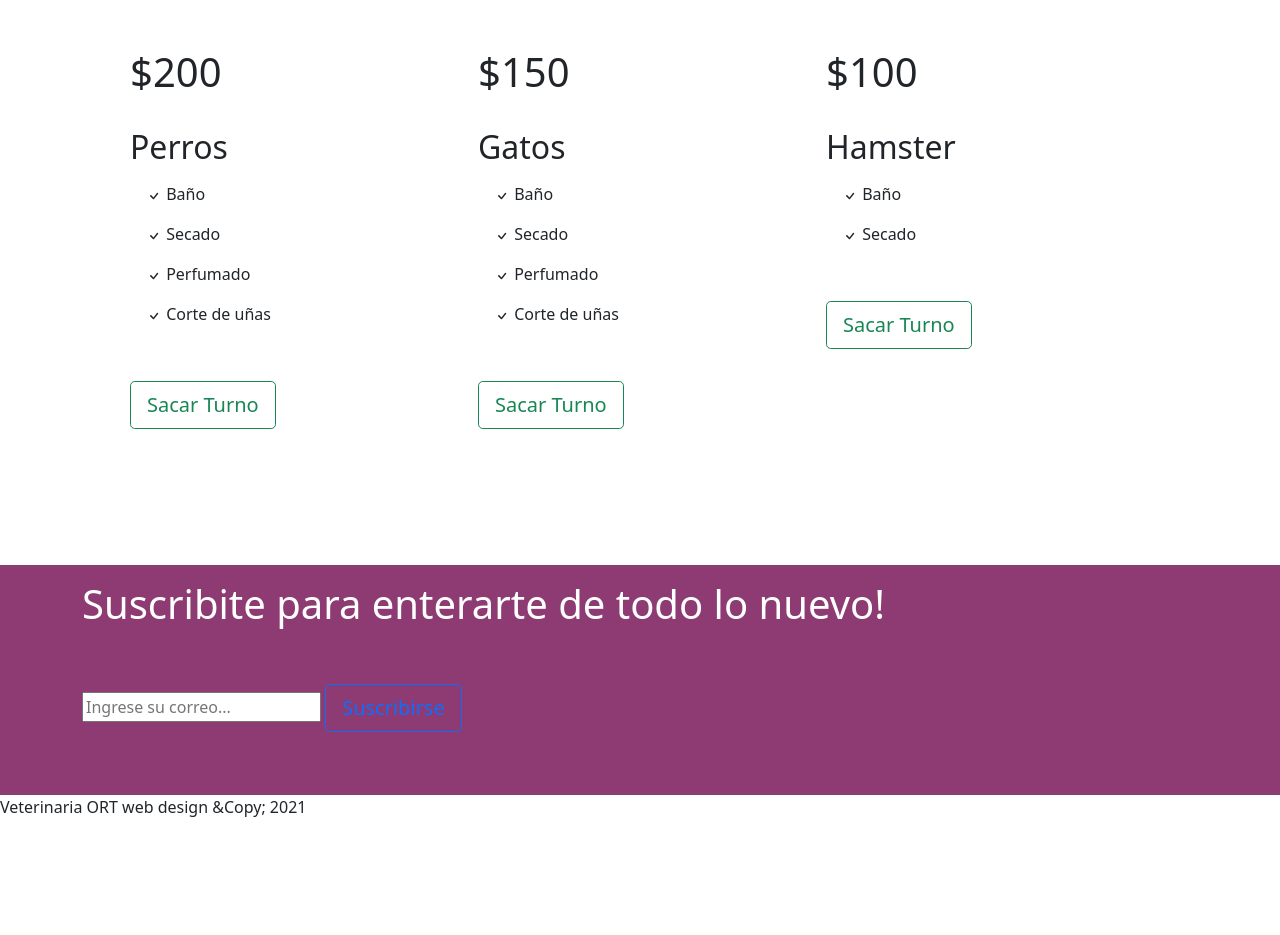
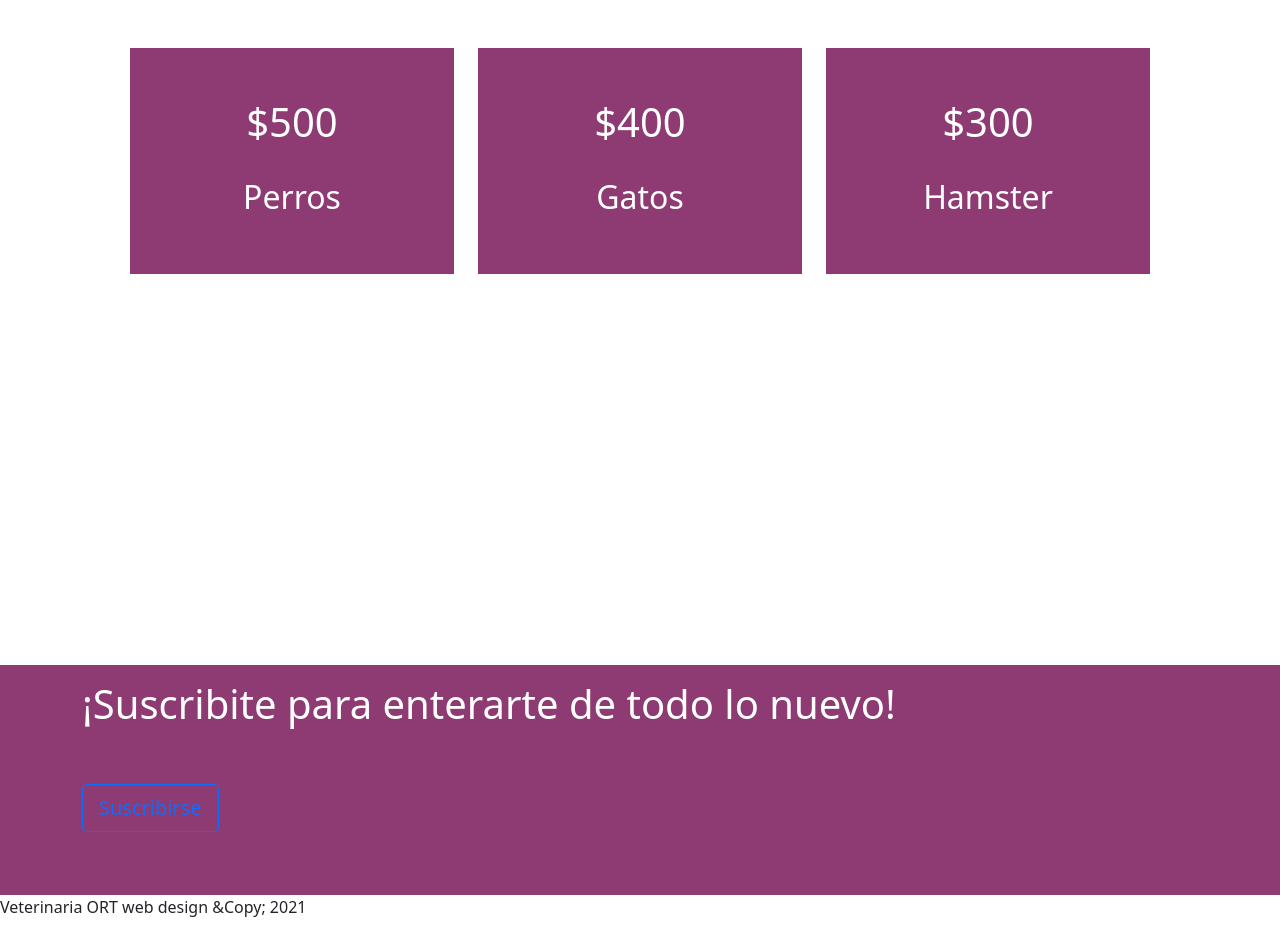
Before and after one commit to aributron/VeterinariaNueva, an ASP.NET Core app: page /Home/Precios in a window 1280 px wide. Shown: the part 81-1016 px from the top of the page. Before the commit the page ends 898 px from the top, so only its background shows below. Run offline with ASP.NET Core 8, Linux system fonts and the light colour scheme.

Commit message:
vistas del proy anterior

```diff
--- a/VeterinariaNueva/Controllers/HomeController.cs
+++ b/VeterinariaNueva/Controllers/HomeController.cs
@@ -1,3 +1,4 @@
+using Microsoft.AspNetCore.Authorization;
 using Microsoft.AspNetCore.Mvc;
 using Microsoft.Extensions.Logging;
 using System;
@@ -42,5 +43,10 @@
         {
             return View();
         }
+        [Authorize]
+        public IActionResult Suscripcion ()
+        {
+            return View();
+        }
     }
 }
--- a/VeterinariaNueva/Views/Home/Precios.cshtml
+++ b/VeterinariaNueva/Views/Home/Precios.cshtml
@@ -15,9 +15,72 @@
 
     <title>Bootstrap 5.0 Pricing Table</title>
 
+</head>
+<style>
 
+        .header {
+            background: #00C9FF;
+        }
 
-</head>
+        .bi {
+            color: #00C9FF;
+        }
+
+        .price {
+            color: white;
+            font-size: 100px;
+            font-weight: 800;
+            padding-top: -80% !important;
+        }
+
+        /* The flip card container - set the width and height to whatever you want. We have added the border property to demonstrate that the flip itself goes out of the box on hover (remove perspective if you don't want the 3D effect */
+        .flip-card {
+            background-color: transparent;
+            width: auto;
+            height: auto;
+            perspective: 1000px; /* Remove this if you don't want the 3D effect */
+        }
+
+        /* This container is needed to position the front and back side */
+        .flip-card-inner {
+            position: relative;
+            width: 100%;
+            height: 100%;
+            text-align: center;
+            transition: transform 0.8s;
+            transform-style: preserve-3d;
+        }
+
+        /* Do an horizontal flip when you move the mouse over the flip box container */
+        .flip-card:hover .flip-card-inner {
+            transform: rotateY(180deg);
+        }
+
+        /* Position the front and back side */
+        .flip-card-front, .flip-card-back {
+            position: absolute;
+            width: 100%;
+            height: 100%;
+            -webkit-backface-visibility: hidden; /* Safari */
+            backface-visibility: hidden;
+        }
+
+        /* Style the front side (fallback if image is missing) */
+        .flip-card-front {
+            background-color: #8D3B72;
+            color: white;
+            height: auto;
+            padding: 50px 0px;
+        }
+
+        /* Style the back side */
+        .flip-card-back {
+            background-color: white;
+            color: black;
+            transform: rotateY(180deg);
+            padding: 50px 0px;
+        }
+    </style>
 <body>
 
 
@@ -28,7 +91,7 @@
                     <div class="flip-card-inner">
                         <div class="flip-card-front">
 
-                            <h1>$200</h1>
+                            <h1>$500</h1>
                             <br>
                             <h2 class="card-title">Perros</h2>
                             <small></small>
@@ -56,7 +119,7 @@
                                     </svg> Corte de uñas
                                 </li>
                             </ul>
-                            <a class="my-5 btn btn-outline-success btn-lg" asp-area="" asp-controller="Mascotas" asp-action="Create"> Sacar Turno </a>
+                            <a class="my-5 btn btn-outline-success btn-lg" asp-area="" asp-controller="Turnos" asp-action="Create"> Sacar Turno </a>
                         </div>
                     </div>
                 </div>
@@ -67,7 +130,7 @@
                     <div class="flip-card-inner">
                         <div class="flip-card-front">
 
-                            <h1>$150</h1>
+                            <h1>$400</h1>
                             <br>
                             <h2 class="card-title">Gatos</h2>
                             <small></small>
@@ -95,7 +158,7 @@
                                     </svg> Corte de uñas
                                 </li>
                             </ul>
-                            <a class="my-5 btn btn-outline-success btn-lg" asp-area="" asp-controller="Mascotas" asp-action="Create"> Sacar Turno </a>
+                            <a class="my-5 btn btn-outline-success btn-lg" asp-area="" asp-controller="Turnos" asp-action="Create"> Sacar Turno </a>
                         </div>
                     </div>
                 </div>
@@ -107,7 +170,7 @@
                     <div class="flip-card-inner">
                         <div class="flip-card-front">
 
-                            <h1>$100</h1>
+                            <h1>$300</h1>
                             <br>
                             <h2 class="card-title">Hamster</h2>
                             <small></small>
@@ -125,7 +188,7 @@
                                     </svg> Secado
                                 </li>
                             </ul>
-                            <a class="my-5 btn btn-outline-success btn-lg" asp-area="" asp-controller="Mascotas" asp-action="Create"> Sacar Turno </a>
+                            <a class="my-5 btn btn-outline-success btn-lg" asp-area="" asp-controller="Turnos" asp-action="Create"> Sacar Turno </a>
                         </div>
                     </div>
                 </div>
@@ -141,13 +204,73 @@
 
 </body>
 
-
-
-
-
+</html>
 <!-- Option 1: Bootstrap Bundle with Popper -->
 <script src="https://cdn.jsdelivr.net/npm/bootstrap@5.0.0-beta1/dist/js/bootstrap.bundle.min.js" integrity="sha384-ygbV9kiqUc6oa4msXn9868pTtWMgiQaeYH7/t7LECLbyPA2x65Kgf80OJFdroafW" crossorigin="anonymous"></script>
 
 
+<style>
 
-</html>
+        .header {
+            background: #00C9FF;
+        }
+
+        .bi {
+            color: #00C9FF;
+        }
+
+        .price {
+            color: white;
+            font-size: 100px;
+            font-weight: 800;
+            padding-top: -80% !important;
+        }
+
+        /* The flip card container - set the width and height to whatever you want. We have added the border property to demonstrate that the flip itself goes out of the box on hover (remove perspective if you don't want the 3D effect */
+        .flip-card {
+            background-color: transparent;
+            width: 100%;
+            height: 100%;
+            perspective: 1000px;  /* Remove this if you don't want the 3D effect */
+        }
+
+        /* This container is needed to position the front and back side */
+        .flip-card-inner {
+            position: relative;
+            width: 100%;
+            height: 100%;
+            text-align: center;
+            transition: transform 0.8s;
+            transform-style: preserve-3d;
+        }
+
+        /* Do an horizontal flip when you move the mouse over the flip box container */
+        .flip-card:hover .flip-card-inner {
+            transform: rotateY(180deg);
+        }
+
+        /* Position the front and back side */
+        .flip-card-front, .flip-card-back {
+            position: sticky;
+            width: 100%;
+            height: 100%;
+            -webkit-backface-visibility: hidden; /* Safari */
+            backface-visibility: hidden;
+        }
+
+        /* Style the front side (fallback if image is missing) */
+        .flip-card-front {
+            background-color: #8D3B72;
+            color: white;
+            height: auto;
+            padding: 50px 0px;
+        }
+
+        /* Style the back side */
+        .flip-card-back {
+            background-color: white;
+            color: black;
+            transform: rotateY(180deg);
+            padding: 0px 0px;
+        }
+    </style>
--- a/VeterinariaNueva/Views/Shared/_Layout.cshtml
+++ b/VeterinariaNueva/Views/Shared/_Layout.cshtml
@@ -55,10 +55,9 @@
 
     <section id="newsletter">
         <div class="container">
-            <h1>Suscribite para enterarte de todo lo nuevo!</h1>
+            <h1>¡Suscribite para enterarte de todo lo nuevo!</h1>
             <form>
-                <input type="email" placeholder="Ingrese su correo...">
-                <a class="my-5 btn btn-outline-primary btn-lg" asp-area="" asp-controller="Home" asp-action="Suscripcion">Suscribirse</a>
+              <a class="my-5 btn btn-outline-primary btn-lg" asp-area="" asp-controller="Home" asp-action="Suscripcion">Suscribirse</a>
             </form>
         </div>
     </section>
--- a/VeterinariaNueva/Views/Turnos/Create.cshtml
+++ b/VeterinariaNueva/Views/Turnos/Create.cshtml
@@ -26,6 +26,7 @@
             <div class="form-group">
                 <label class="control-label">¿Qué animal es?</label>
                 <br />
+
                 <select class="form-select" name="tipo">
                     <option selected>Tipo de mascota</option>
                     <option value="0">Perro</option>
@@ -35,7 +36,7 @@
 
             </div>
             <div class="form-group">
-                <input type="submit" value="Create" onclick ="avisarHorario()" class="btn btn-primary" />
+                <input type="submit" value="Pedir turno" onclick ="avisarHorario()" class="btn btn-primary" />
             </div>
 
         </form>
@@ -58,6 +59,9 @@
 
 <script>
     function avisarHorario() {
+
         alert('AVISO: Los minutos no serán tomados en cuenta.');
+
+
     }
     </script>
```
Also changed, not shown: VeterinariaNueva/Controllers/TurnosController.cs (+7 -3 lines), VeterinariaNueva/Views/Home/Suscripcion.cshtml (added, +13 -0 lines), VeterinariaNueva/Views/Turnos/TurnoExitoso.cshtml (added, +11 -0 lines).
